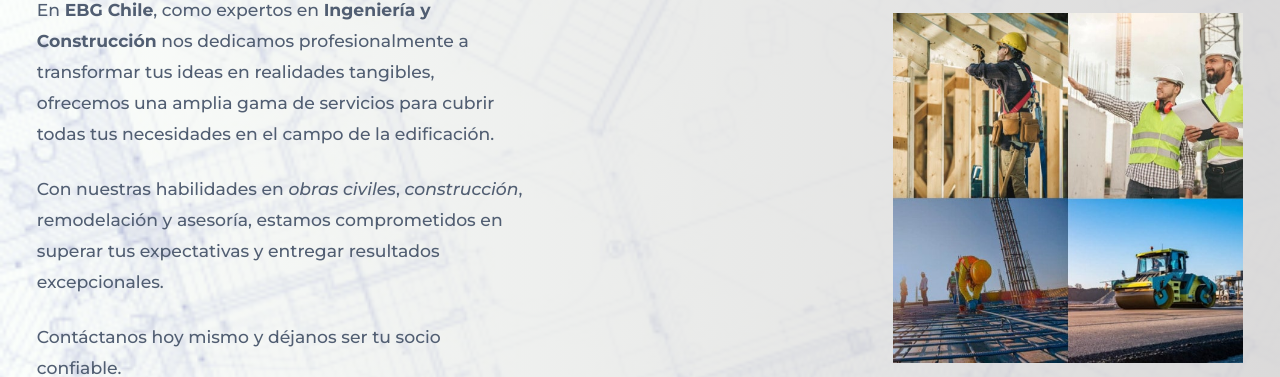
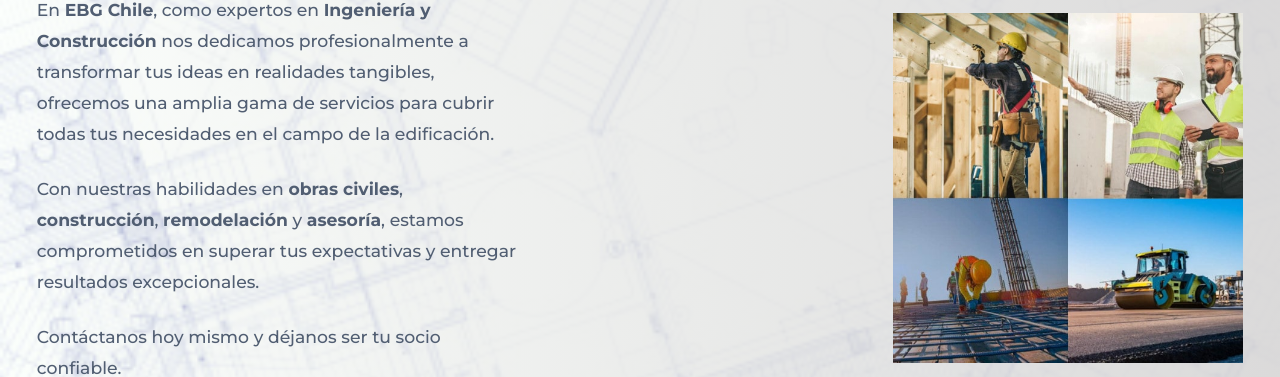
Before and after one commit to Gabot3ck/web-ebg, a React (Create React App) app: page / in a window 1280 px wide. Shown: the part 981-1358 px from the top of the page. Built offline with nearby package versions, Linux system fonts and the light colour scheme.

Commit message:
se vincula el whatsApp a RRHH

```diff
--- a/src/components/pages/home/que_hacemos/QueHacemos.jsx
+++ b/src/components/pages/home/que_hacemos/QueHacemos.jsx
@@ -31,7 +31,7 @@ export const QueHacemos = () => {
 						className={ `order-1 order-lg-0` }
 					>
 						<p className="step-3">En <strong>EBG Chile</strong>, como expertos en <strong>Ingeniería y Construcción</strong> nos dedicamos profesionalmente a transformar tus ideas en realidades tangibles, ofrecemos una amplia gama de servicios para cubrir todas tus necesidades en el campo de la edificación.</p><br />
-						<p className="step-3">Con nuestras habilidades en <em>obras civiles</em>, <em>construcción</em>, remodelación y asesoría, estamos comprometidos en superar tus expectativas y entregar resultados excepcionales. </p> <br />
+						<p className="step-3">Con nuestras habilidades en <strong>obras civiles</strong>, <strong>construcción</strong>, <strong>remodelación</strong> y <strong>asesoría</strong>, estamos comprometidos en superar tus expectativas y entregar resultados excepcionales. </p> <br />
 						<p className="step-3"> Contáctanos hoy mismo y déjanos ser tu socio confiable.</p>
 					</div>
 
--- a/src/helpers/boton_whatsapp/BtnWhatsApp.jsx
+++ b/src/helpers/boton_whatsapp/BtnWhatsApp.jsx
@@ -4,7 +4,7 @@ export const BtnWhatsApp = () => {
     return (<>
         <div className="btn-whatsapp">
             <a
-                href="https://api.whatsapp.com/send?phone=+56920509410&text= Estimados EBG, necesito que me puedan asesorar con:"
+                href="https://api.whatsapp.com/send?phone=+56942905519&text= Estimados EBG, necesito que me puedan ayudar con:"
                 target="_blank"
                 rel="noopener noreferrer">
                     <i className="bi bi-whatsapp"></i>
```
